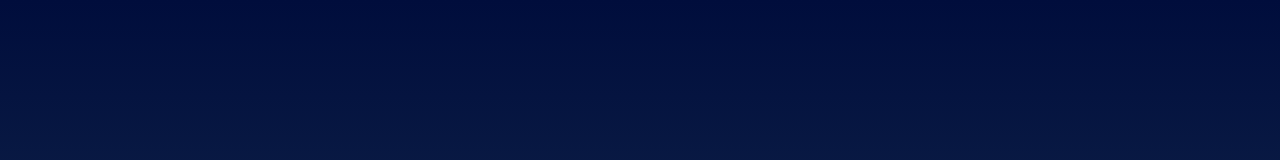
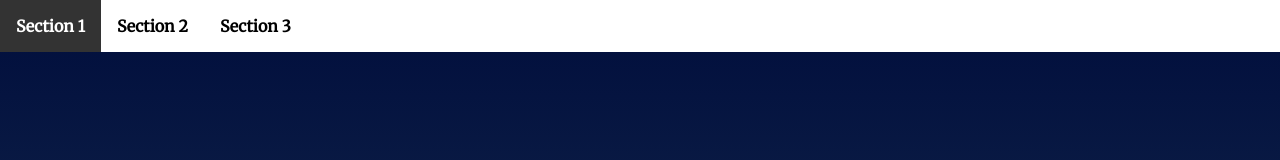
Before and after one commit to maxrazum/LandingPage, a plain HTML site: page index.html in a window 1280 px wide. Shown: the top 160 px of the page. Drawn offline with Linux system fonts and the light colour scheme.

Commit message:
feat: Built the navigation

```diff
--- a/css/styles.css
+++ b/css/styles.css
@@ -193,17 +193,17 @@ section:nth-of-type(3n + 1) .landing__container::after {
 /* ---- Theme State Rules ---- */
 /* Section Active Styles */
 /* Note: your-active-class class is applied through javascript. You should update the class here and in the index.html to what you set in your javascript file.  */
-section.your-active-class {
+section.active-section {
     background: rgb(0, 0, 0);
     background: linear-gradient(0deg, rgba(0, 0, 0, 0.1) 0%, rgba(0, 0, 0, 0) 100%);
 }
 
-section.your-active-class .landing__container::before {
+section.active-section .landing__container::before {
     opacity: 1;
     animation: rotate 4s linear 0s infinite forwards;
 }
 
-section.your-active-class .landing__container::after {
+section.active-section .landing__container::after {
     opacity: 1;
     animation: rotate 5s linear 0s infinite forwards reverse;
 }
--- a/index.html
+++ b/index.html
@@ -26,7 +26,7 @@
     a data attribute that will populate the li node.
     Adding more sections will automatically populate nav.
     The first section is set to active class by default -->
-    <section id="section1" data-nav="Section 1" class="your-active-class">
+    <section id="section1" data-nav="Section 1" class="active-section">
       <div class="landing__container">
         <h2>Section 1</h2>
         <p>Lorem ipsum dolor sit amet, consectetur adipiscing elit. Morbi fermentum metus faucibus lectus pharetra dapibus. Suspendisse potenti. Aenean aliquam elementum mi, ac euismod augue. Donec eget lacinia ex. Phasellus imperdiet porta orci eget mollis. Sed convallis sollicitudin mauris ac tincidunt. Donec bibendum, nulla eget bibendum consectetur, sem nisi aliquam leo, ut pulvinar quam nunc eu augue. Pellentesque maximus imperdiet elit a pharetra. Duis lectus mi, aliquam in mi quis, aliquam porttitor lacus. Morbi a tincidunt felis. Sed leo nunc, pharetra et elementum non, faucibus vitae elit. Integer nec libero venenatis libero ultricies molestie semper in tellus. Sed congue et odio sed euismod.</p>
--- a/js/app.js
+++ b/js/app.js
@@ -34,8 +34,17 @@
 */
 
 // build the nav
+const sections = document.querySelectorAll('section');
+const fragment = document.createDocumentFragment();
 
+for (section of sections) {
+    let newElement = document.createElement('li');
+    newElement.innerHTML = `<a href="#${section.id}" class="menu__link">${section.dataset.nav}</a>`;
 
+    fragment.appendChild(newElement);
+}
+
+document.querySelector('.navbar__menu').appendChild(fragment);
 // Add class 'active' to section when near top of viewport
 
 
```
